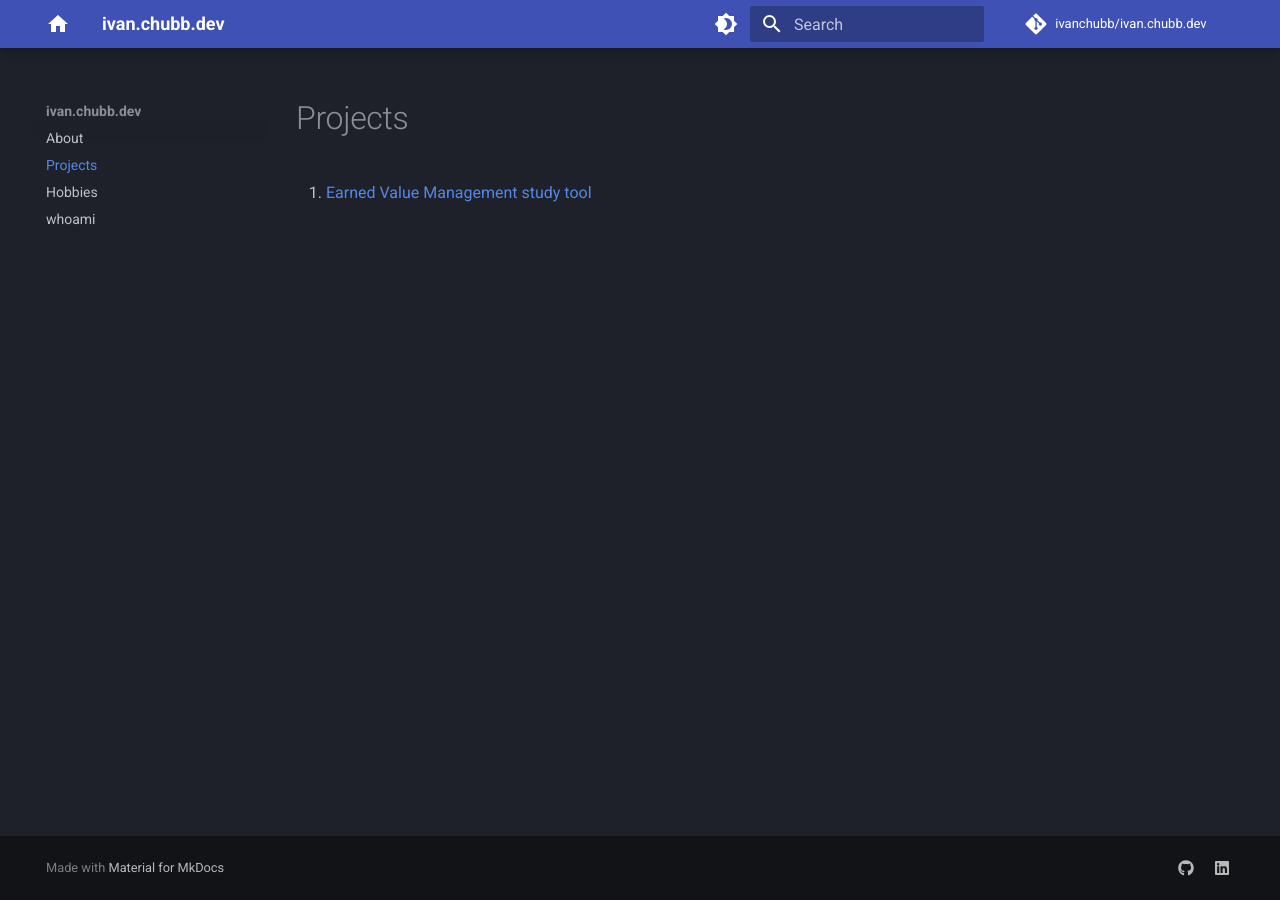
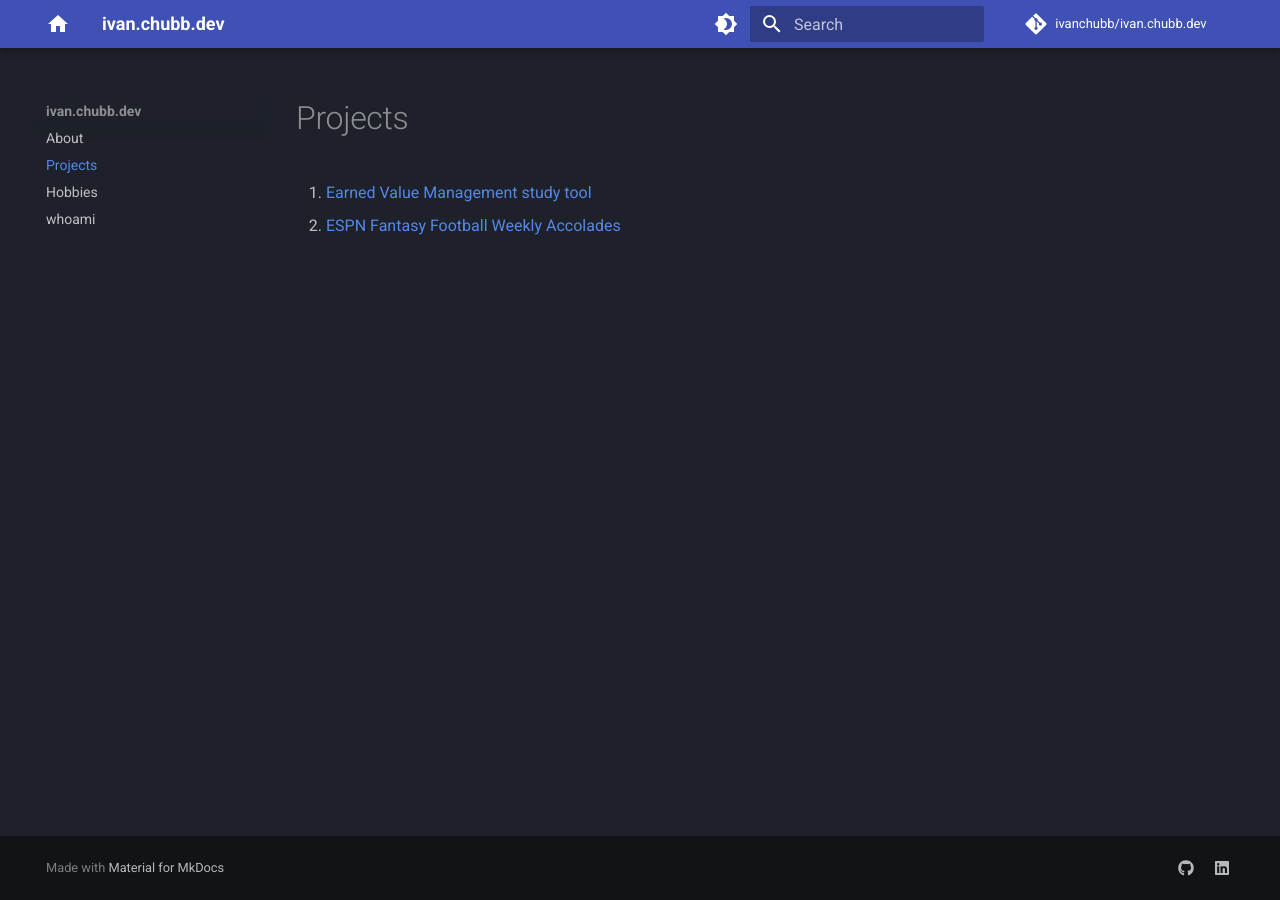
Before and after one commit to ivanchubb/ivan.chubb.dev, an MkDocs documentation site: the page built from docs/projects.md, in a window 1280 px wide. Built offline with MkDocs 1.6.1 and Material for MkDocs 9.7.7, drawn with Linux system fonts in a browser that asks for light colours; comment, search, counter and statistics services are not loaded.

Commit message:
add most recent project

```diff
--- a/docs/projects.md
+++ b/docs/projects.md
@@ -1,3 +1,4 @@
 # Projects
 
 1. [Earned Value Management study tool](evm_study_tool/index.html)
+2. [ESPN Fantasy Football Weekly Accolades](https://github.com/ivanchubb/ff_espn_accolades)
```
